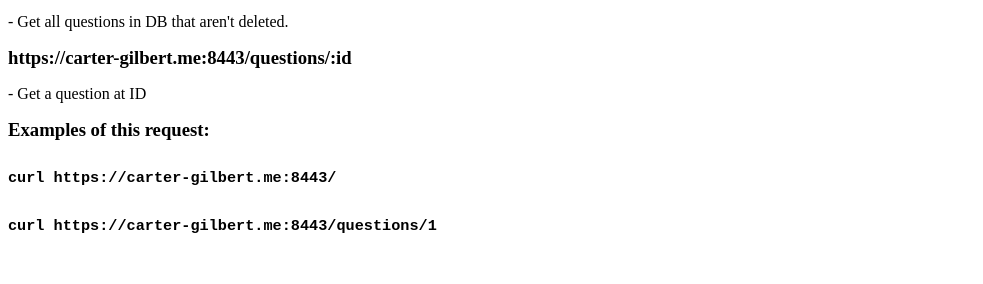
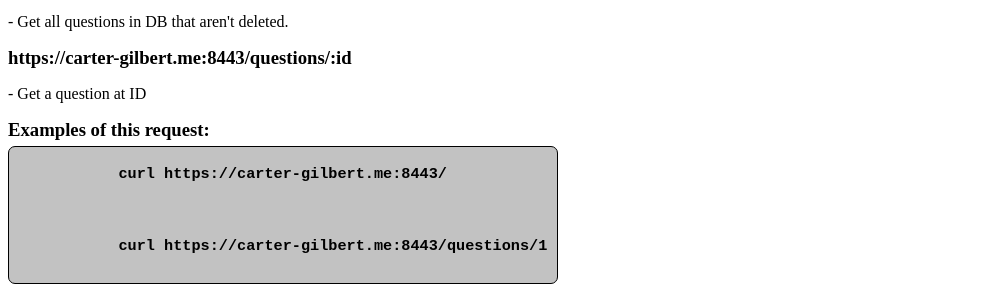
Before and after one commit to Carter-gilbert/347Project2, a website: page report.html in a window 1280 px wide. Shown: the part 513-797 px from the top of the page, without its empty margins (0-983 px from the left). Drawn offline with Linux system fonts and the light colour scheme.

Commit message:
Report Formatting

```diff
--- a/report.html
+++ b/report.html
@@ -9,6 +9,16 @@
     <style>
         h3 {
             margin: 0px;
+        }
+
+        pre {
+            display: table;
+            background-color: rgb(194, 194, 194);
+            margin-top: 5px;
+            padding-bottom: 10px;
+            padding-right: 10px;
+            border: solid 1px black;
+            border-radius: 7px;
         }
     </style>
 
@@ -45,8 +55,13 @@
     <h3>Examples of this request:</h3>
 
     <pre>
-        <h3>curl https://carter-gilbert.me:8443/ </h3>
-        <h3>curl https://carter-gilbert.me:8443/questions/1</h3>
+        <h3>
+            curl https://carter-gilbert.me:8443/
+
+        </h3>
+        <h3>
+            curl https://carter-gilbert.me:8443/questions/1
+        </h3>
     </pre>
 
 
@@ -101,7 +116,8 @@ https://carter-gilbert.me:8443/questions/recover/1
         curl --request DELETE \
     https://carter-gilbert.me:8443/reset
     </h3>
-    <h3>curl --request DELETE \
+    <h3>
+        curl --request DELETE \
     https://carter-gilbert.me:8443/hardreset
     </h3>
     </pre>
```
Lines whose indentation alone changed are shown as unchanged.
